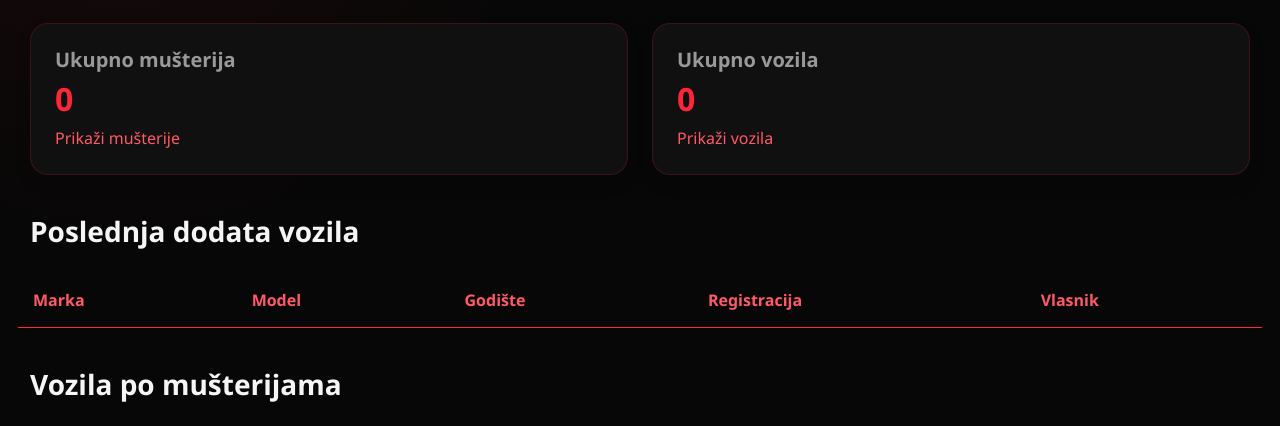
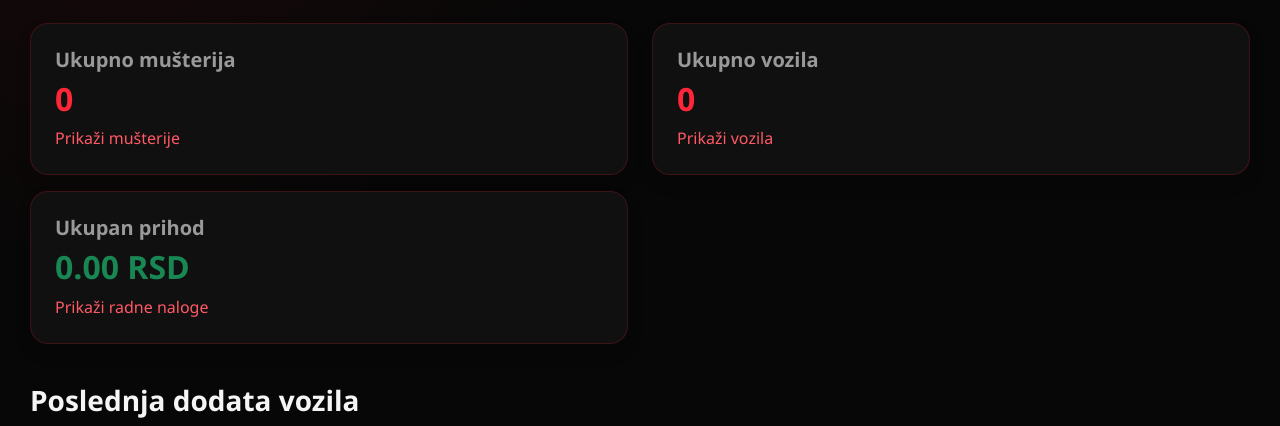
Before and after one commit to codewithdusan/CarServiceManagement, an ASP.NET Core app: page / in a window 1280 px wide. Shown: the part 182-608 px from the top of the page. Run offline with ASP.NET Core 8, Linux system fonts and the light colour scheme; lists and menus that the app fills with data are empty; style sheets or scripts are compiled from the project's sources.

Commit message:
Ukupan prihod

```diff
--- a/CarServiceManagement/Controllers/HomeController.cs
+++ b/CarServiceManagement/Controllers/HomeController.cs
@@ -36,6 +36,7 @@ namespace CarServiceManagement.Controllers
                 .ToList();
 
             ViewBag.BrojVozilaPoMusteriji = brojVozilaPoMusteriji;
+            ViewBag.UkupanPrihod = _kontekst.ServiceOrders.Where(nalog => nalog.Status == "Završen").Sum(nalog => (decimal?)nalog.Price) ?? 0;
 
             return View();
         }
--- a/CarServiceManagement/Views/Home/Index.cshtml
+++ b/CarServiceManagement/Views/Home/Index.cshtml
@@ -22,6 +22,20 @@
             <h2>@ViewBag.UkupnoVozila</h2>
             <a asp-controller="Vehicles" asp-action="Index">
                 Prikaži vozila
+            </a>
+        </div>
+    </div>
+    <div class="col-md-6 mb-3">
+        <div class="card shadow p-4">
+            <h5>Ukupan prihod</h5>
+
+            <h2 class="text-success">
+                @(((decimal)ViewBag.UkupanPrihod).ToString("N2")) RSD
+            </h2>
+
+            <a asp-controller="ServiceOrders"
+               asp-action="Index">
+                Prikaži radne naloge
             </a>
         </div>
     </div>
```
Also changed, not shown: CarServiceManagement/Controllers/ServiceOrdersControllercs.cs (+11 -1 lines), CarServiceManagement/Views/ServiceOrders/Index.cshtml (+13 -0 lines).
